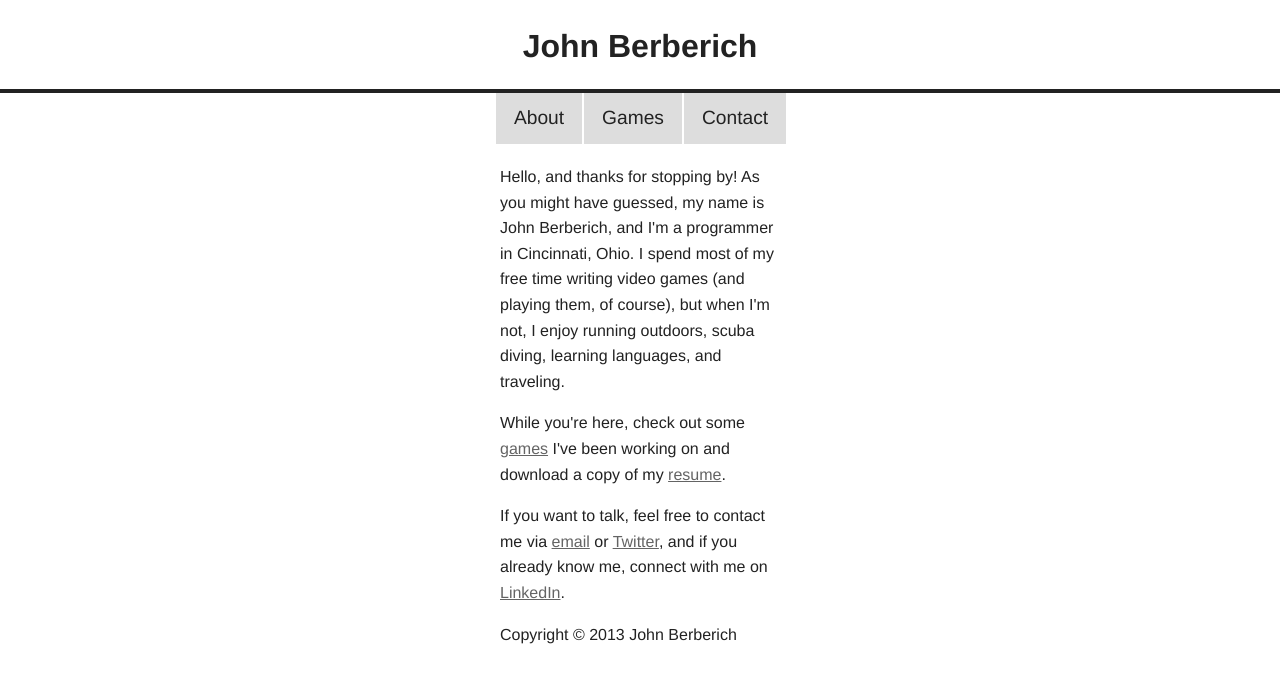
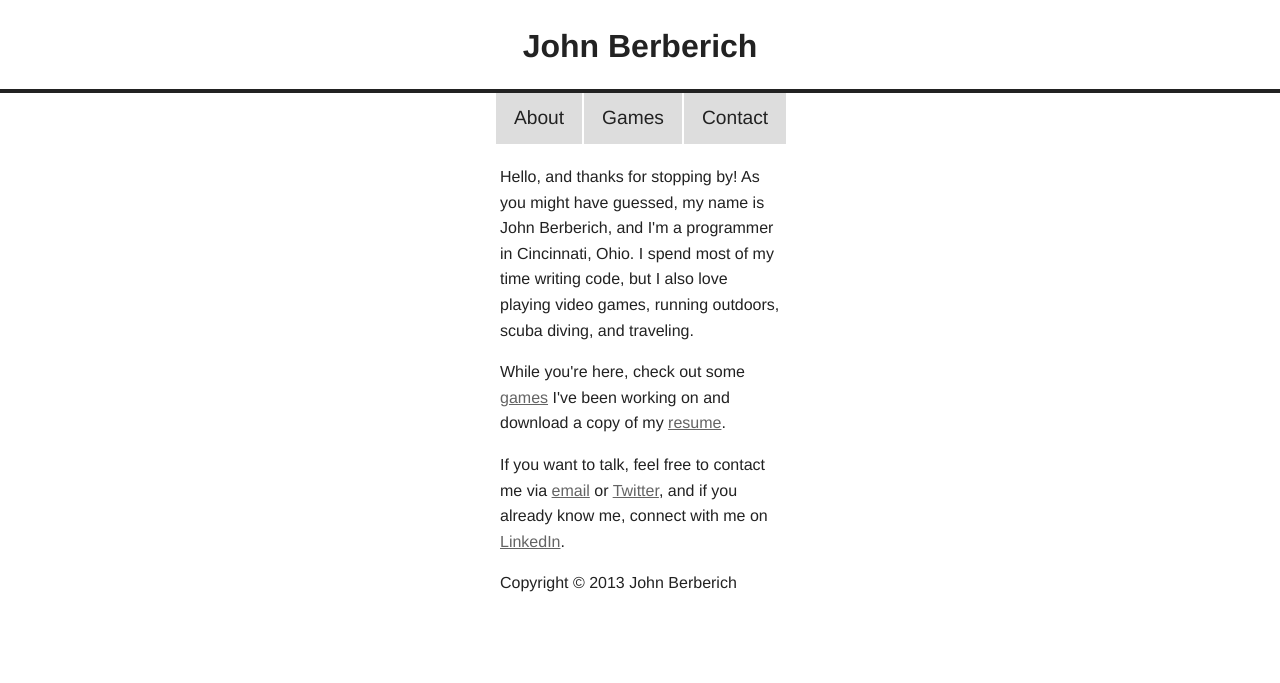
Before and after one commit to johnberberich/johnberberich.github.io, a Jekyll site: the page built from index.html, in a window 1280 px wide. Shown: the top 683 px of the page. Built offline with Jekyll 4.4.1, drawn with Linux system fonts in a browser that asks for light colours.

Commit message:
Minor homepage text changes.

```diff
--- a/index.html
+++ b/index.html
@@ -11,9 +11,8 @@ title: johnberberich.com
 		in <span itemprop="address" itemscope itemtype="http://data-vocabulary.org/Address">
 			<span itemprop="locality">Cincinnati</span>,
 			<span itemprop="region">Ohio</span></span>.
-		I spend most of my free time writing video games (and playing them,
-		of course), but when I'm not, I enjoy running outdoors, scuba diving,
-		learning languages, and traveling.
+		I spend most of my time writing code, but I also love playing video
+		games, running outdoors, scuba diving, and traveling.
 	</p>
 	<p>While you're here, check out some
 	<a href="games.html">games</a> I've been working on
```
